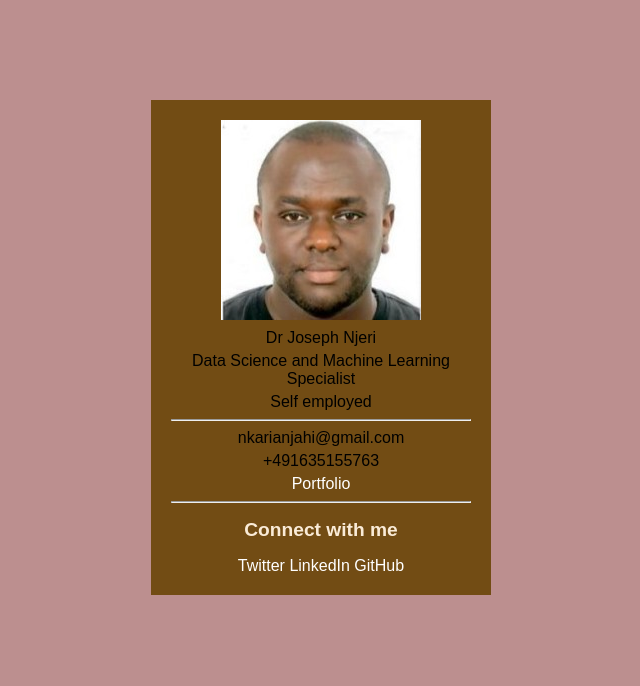
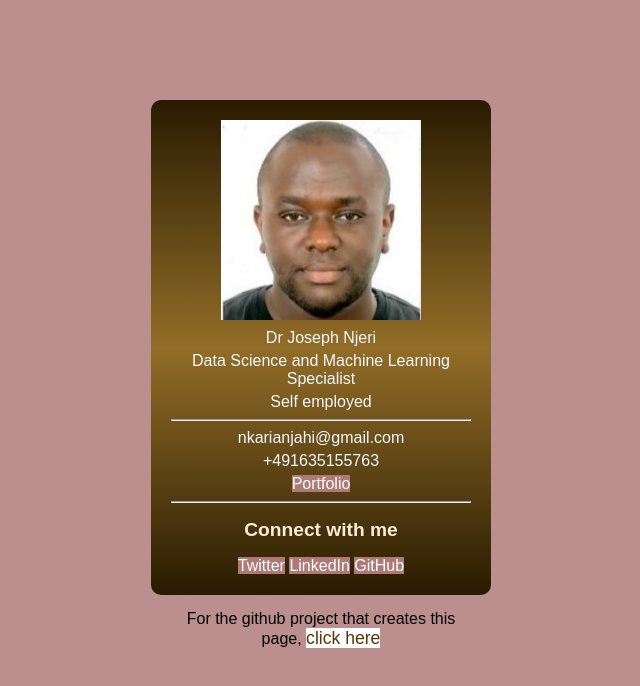
Before and after one commit to karianjahi/business-card-design, a plain HTML site: page index.html in a window 1280 px wide. Shown: the whole page, without its empty margins (319-959 px from the left). Drawn offline with Linux system fonts and the light colour scheme.

Commit message:
Adjust colors

```diff
--- a/index.html
+++ b/index.html
@@ -1,11 +1,13 @@
 <!DOCTYPE html>
 <html lang="en">
+
 <head>
     <meta charset="UTF-8">
     <meta name="viewport" content="width=device-width, initial-scale=1.0">
     <title>Business Card</title>
     <link href="styles.css" rel="stylesheet">
 </head>
+
 <body>
     <div class="business-card">
         <img src="images/joseph-njeri-photo.jpeg" alt="flower" class="profile-image">
@@ -22,7 +24,14 @@
             <a href="https://x.com/JosephN70595512">Twitter</a>
             <a href="www.linkedin.com/in/josephkarianjahinjeri">LinkedIn</a>
             <a href="https://github.com/karianjahi">GitHub</a>
+        </div>
     </div>
-    </div>
+    <footer>
+        <p>
+            For the github project that creates this page,
+            <a href="">click here</a>
+        </p>
+    </footer>
 </body>
+
 </html>
--- a/styles.css
+++ b/styles.css
@@ -10,13 +10,16 @@ p {
 
 .business-card {
     width: 300px;
-    background-color: #724c14;
+    /* background-color: #724c14; */
     padding: 20px;
     margin-top: 100px;
     text-align: center;
     font-size: 16px;
     margin-left: auto;
     margin-right: auto;
+    border-radius: 10px;
+    background: linear-gradient(#291b01, #926d27, #291b01);
+    color: aliceblue;
 }
 
 .profile-image {
@@ -26,6 +29,7 @@ p {
 a {
     color: white;
     text-decoration: none;
+    background-color: rgb(173, 122, 118);
 }
 
 a:hover {
@@ -36,3 +40,17 @@ a:hover {
     color: antiquewhite;
     font-size: 120%;
 }
+
+footer > p {
+    width: 300px;
+    margin: auto;
+    text-align: center;
+    margin-top: 15px;
+}
+
+footer a {
+    font-size: 1.1rem;
+    color: #573604;
+    background-color: white;
+    padding: 0%;
+}
```
